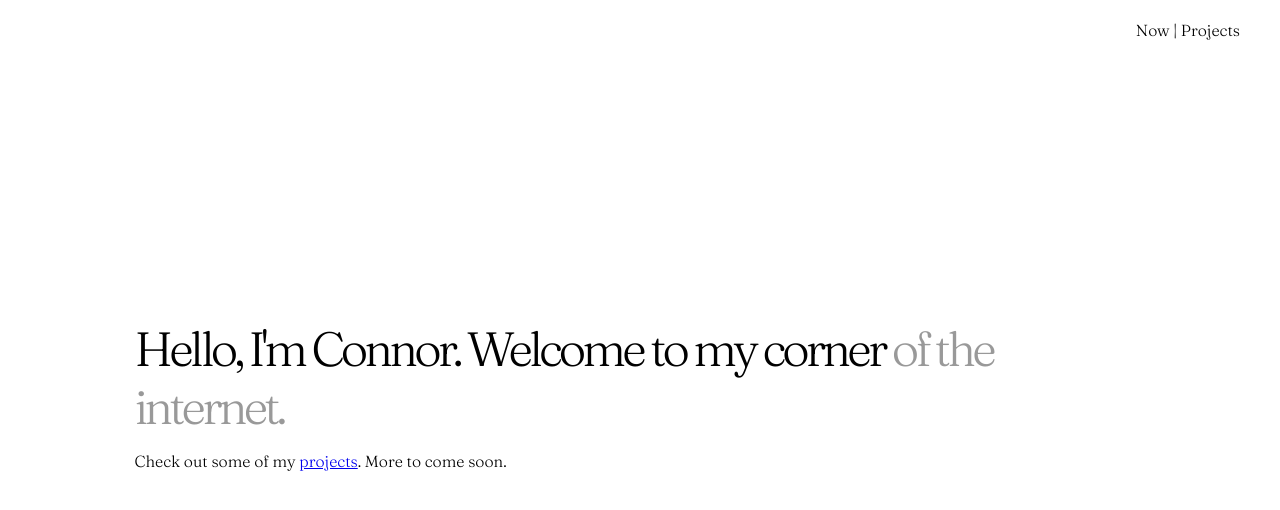
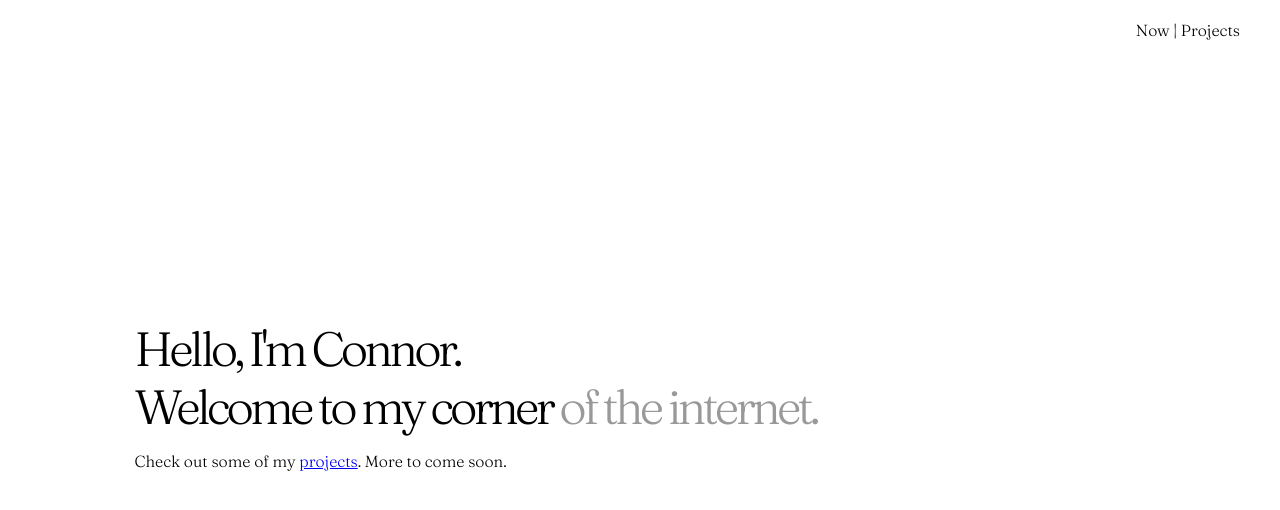
Before and after one commit to ConnorMcKerrow/My-Dashboard, a plain HTML site: page index.html in a window 1280 px wide. Drawn offline with Linux system fonts and the light colour scheme.

Commit message:
Update index.html

```diff
--- a/index.html
+++ b/index.html
@@ -11,7 +11,7 @@
         <a class="NoUnderline" href="/projects/">Projects</a>
     </nav>
 <main>
-    <h1 class="MainTitle">Hello, I'm Connor.
+    <h1 class="MainTitle">Hello, I'm Connor. <br>
         Welcome to my corner <span class="Highlight">of the internet.</span></h1>
     <p style="margin-left: 10%">Check out some of my <a href="/projects/">projects</a>. More to come soon.</p>
 </main>
```
